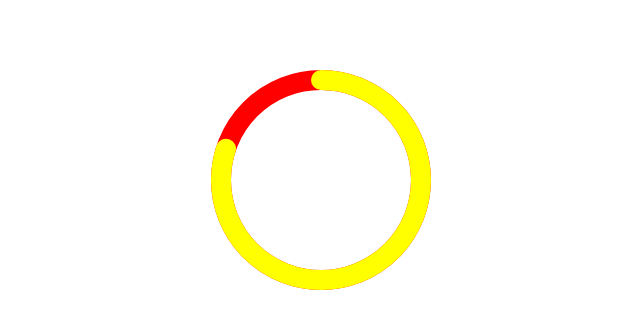
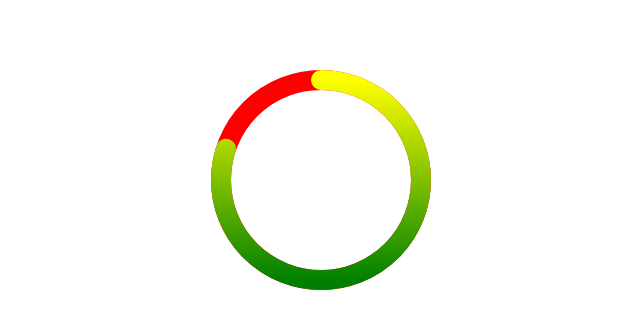
Before and after one commit to AboyL/2019-demo, a Vue app: page / in a window 1280 px wide. Shown: the top 328 px of the page, without its empty margins (319-959 px from the left). Built offline with nearby package versions, Linux system fonts and the light colour scheme.

Commit message:
无用的渐变标签

```diff
--- a/src/components/Progress.vue
+++ b/src/components/Progress.vue
@@ -4,6 +4,18 @@
     :width="option.size"
     x-mlns="http://www.w3.org/200/svg"
   >
+    <defs>
+      <linearGradient id="gradient">
+        <stop
+          offset="0%"
+          style="stop-color: green;"
+        />
+        <stop
+          offset="100%"
+          style="stop-color: yellow"
+        />
+      </linearGradient>
+    </defs>
     <circle
       :r="option.radius"
       :cx="option.cx"
@@ -16,7 +28,7 @@
       :r="option.radius"
       :cx="option.cx"
       :cy="option.cy"
-      :stroke="option.progressColor"
+      :stroke="'url(#gradient)'"
       :stroke-dasharray="arcLength"
       :stroke-width="option.strokeWidth"
       fill="none"
```
